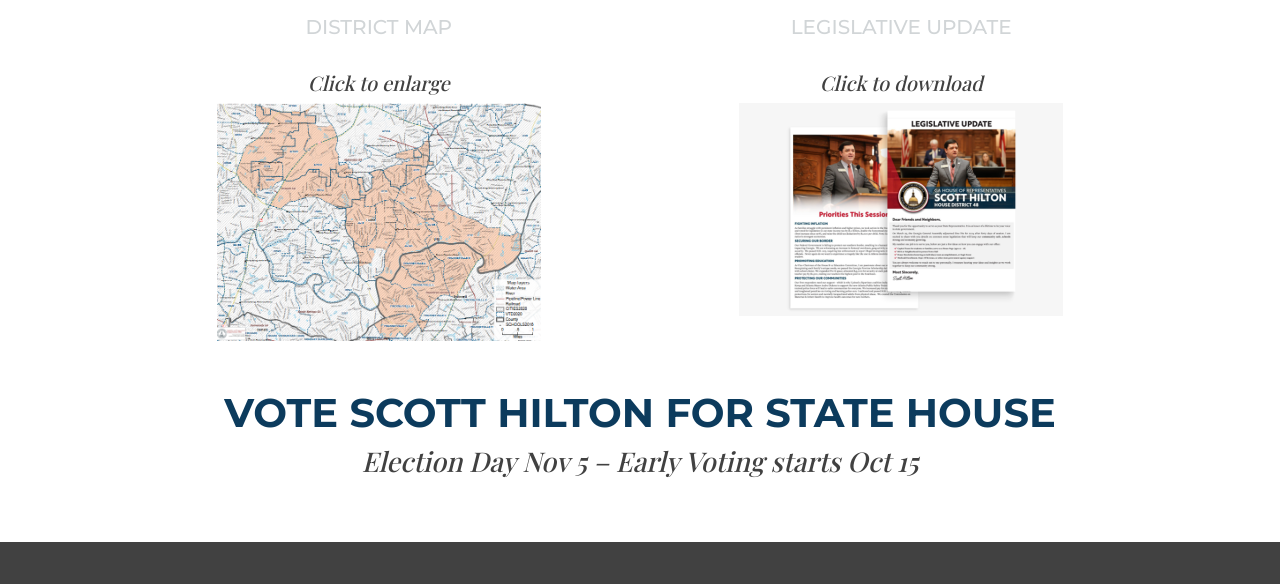
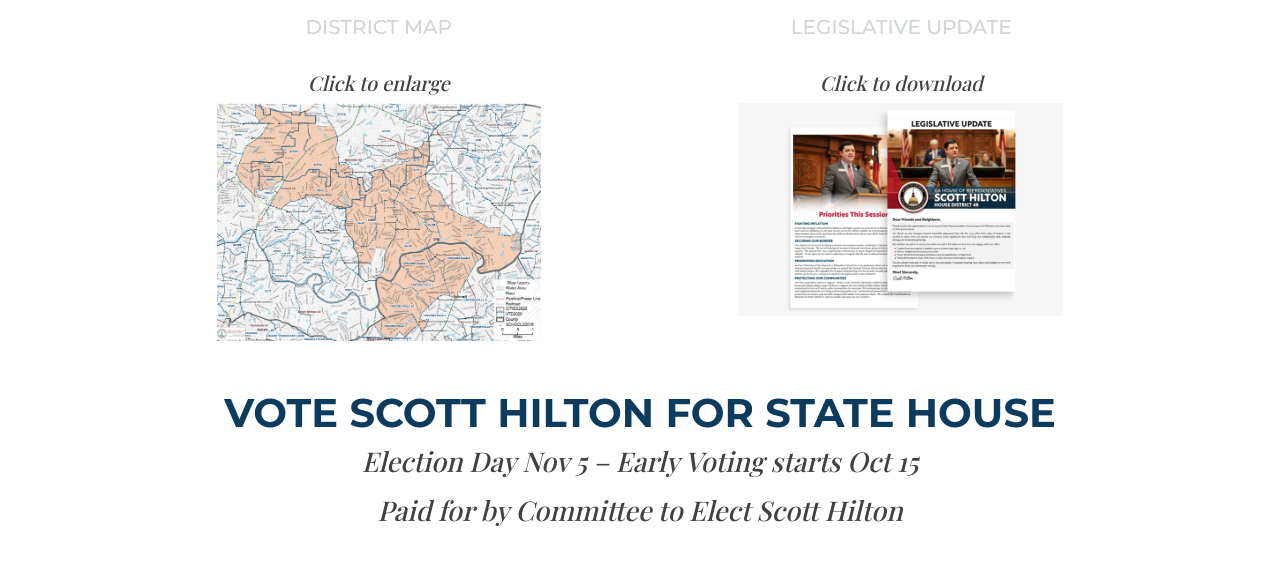
Before and after one commit to Brendan-Kapcsos/Scott-Hilton, a plain HTML site: page constituent-services.html in a window 1280 px wide. Shown: the part 1302-1886 px from the top of the page. Drawn offline with nearby package versions, Linux system fonts and the light colour scheme; a web font is replaced by a local one.

Commit message:
Update constituent-services.html

```diff
--- a/constituent-services.html
+++ b/constituent-services.html
@@ -229,7 +229,7 @@
           </h1>
 
           <h4 class="vote-para mb-3">Election Day Nov 5 – Early Voting starts Oct 15</h4>
-
+          <h6 class="vote-para mb-3">Paid for by Committee to Elect Scott Hilton</h6>
         </div>
       </div>
     </div>
```
